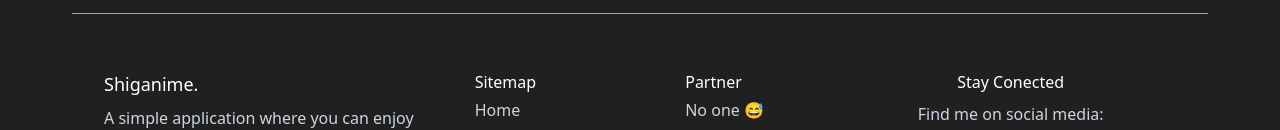
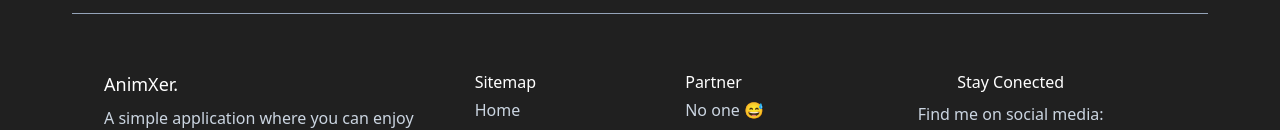
Before and after one commit to XerAnime/onime, a React (Vite) app: page / in a window 1280 px wide. Shown: the part 2652-2782 px from the top of the page. Built offline with nearby package versions, Linux system fonts and the light colour scheme; no server answers.

Commit message:
Update Footer.jsx

```diff
--- a/src/layouts/Footer.jsx
+++ b/src/layouts/Footer.jsx
@@ -11,7 +11,7 @@ export default function Footer() {
           <div className='grid sm:grid-cols-2  md:grid-cols-3 lg:gap-10'>
             <div>
               <div className='pb-2 font-patua text-white text-lg'>
-                Shiganime.
+                AnimXer.
               </div>
               <p className=' text-sm lg:text-base leading-6'>
                 A simple application where you can enjoy watching anime videos
```
